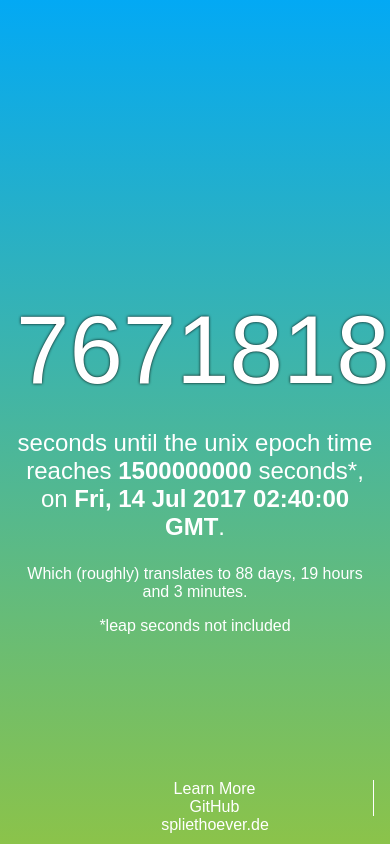
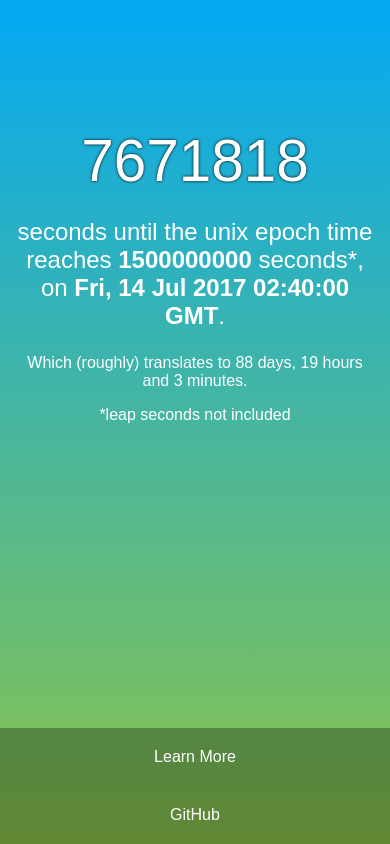
Before and after one commit to mspl13/unix-epoch-anniversary, a website built with webpack: page src/index.html in a window 390 px wide. Built offline with nearby package versions, Linux system fonts and the light colour scheme; files whose address does not match are found by name.

Commit message:
Add footer styles for smaller screens

```diff
--- a/src/app/stylesheets/main.css
+++ b/src/app/stylesheets/main.css
@@ -8,7 +8,7 @@ html, body {
   min-height: 100vh;
 
   /* Overwrite default body margin */
-  margin: 0 8px;
+  margin: 0 0;
 }
 
 body {
@@ -31,6 +31,8 @@ body {
  ***********************************************/
 .container {
   flex: 1 0 auto; /* 1 */
+
+  margin: 0 16px;
 }
 
 .container p {
@@ -78,6 +80,7 @@ footer {
 
 footer > ul {
   margin-bottom: 10px;
+  padding-left: 0;
 
   display: flex;
 
@@ -123,14 +126,14 @@ footer > ul > li > a:hover {
 /***********************************************
  * Optimizations for screens >768px
  ***********************************************/
-@media only screen and (max-width: 767px) {
-  .uea-timestamp {
+@media screen and (max-width: 767px) and (min-width: 640px) {
+  .container .uea-timestamp {
     margin-top: 23vh;
 
     font-size: 14vw;
   }
 
-  .uea-subtitle {
+  .container .uea-subtitle {
     font-size: 6vw;
   }
 }
@@ -138,9 +141,28 @@ footer > ul > li > a:hover {
 /***********************************************
  * Optimizations for screens >640px
  ***********************************************/
-@media only screen and (max-width: 639px) {
+@media screen and (max-width: 639px) {
+  .container .uea-timestamp {
+    margin-top: 15vh;
+
+    font-size: 15vw;
+  }
+
+  /*
+   * Footer
+   */
   footer > ul {
+    margin-bottom: 0;
+
     flex-direction: column;
+
+    background-color: rgba(0, 0, 0, 0.3);
+  }
+
+  footer > ul > li {
+    padding: 20px 0;
+
+    border-right: none;
   }
 
   footer > ul > li:first-child {
--- a/src/index.html
+++ b/src/index.html
@@ -48,9 +48,9 @@
         <li>
           <a href="https://github.com/mspl13/unix-epoch-anniversary">GitHub</a>
         </li>
-        <li>
+        <!--<li>
           <a href="https://spliethoever.de">spliethoever.de</a>
-        </li>
+        </li>-->
       </ul>
     </footer>
     <script type="text/javascript" src="bundle.js"></script>
```
